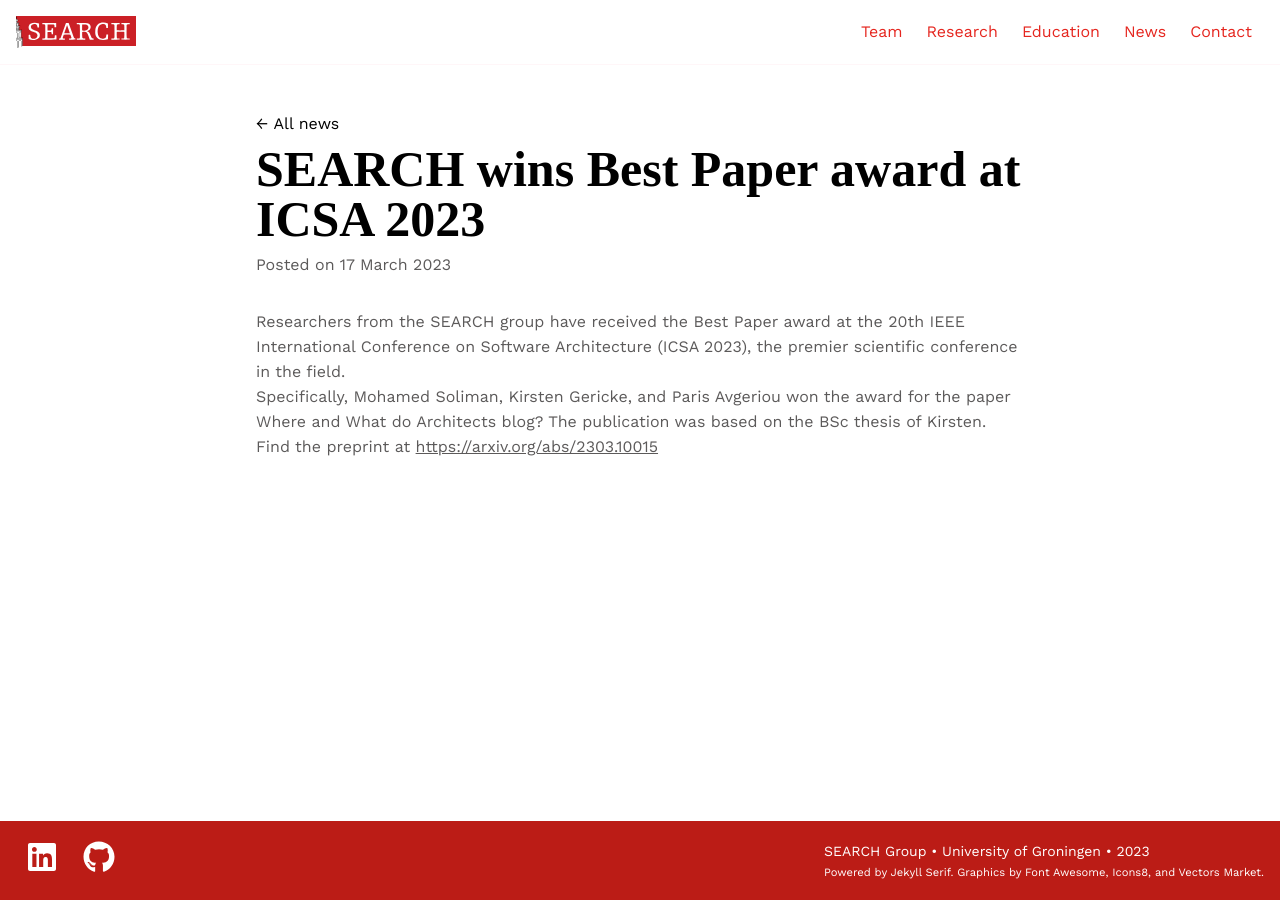
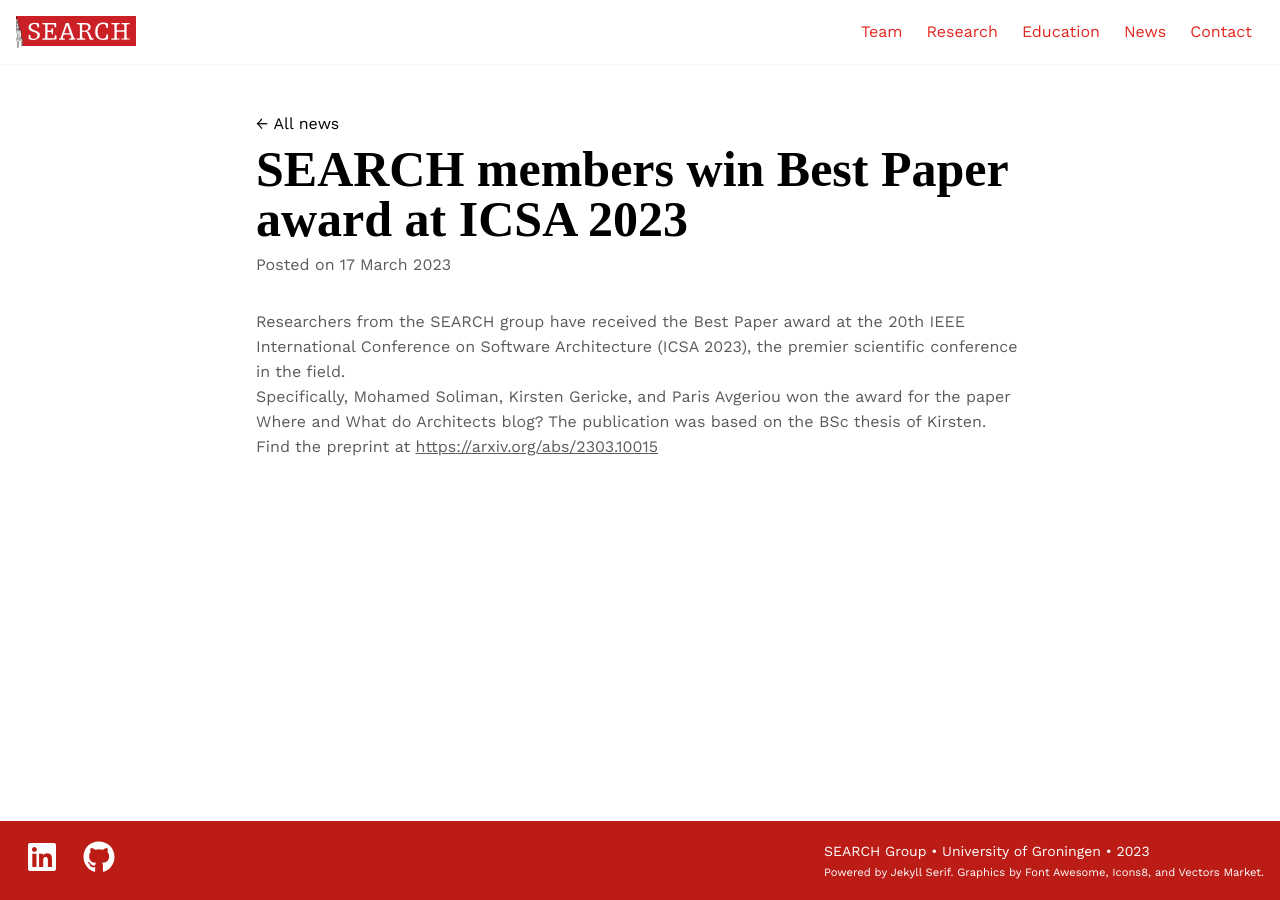
Before and after one commit to search-rug/search-rug.github.io, a Jekyll site: the page built from _news/search-wins-best-paper-award-at-icsa-2023.md, in a window 1280 px wide. Built offline with Jekyll 4.4.1, drawn with Linux system fonts in a browser that asks for light colours; nearby versions of some CDN libraries; some web fonts are replaced.

Commit message:
Update News “search-wins-best-paper-award-at-icsa-2023”

```diff
--- a/_news/search-wins-best-paper-award-at-icsa-2023.md
+++ b/_news/search-wins-best-paper-award-at-icsa-2023.md
@@ -1,5 +1,5 @@
 ---
-title: SEARCH wins Best Paper award at ICSA 2023
+title: SEARCH members win Best Paper award at ICSA 2023
 keywords:
   - ICSA
   - Software Architecture
```
